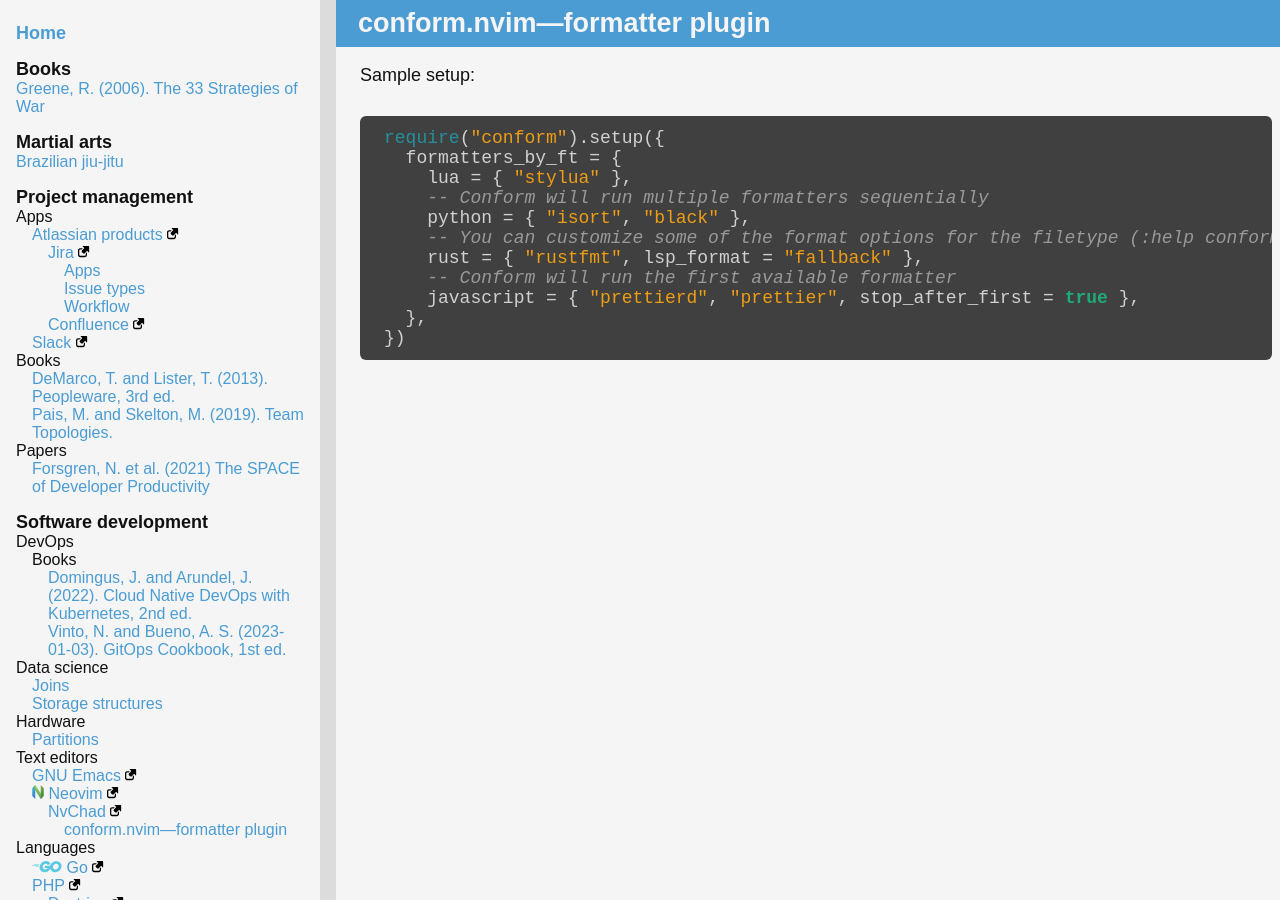
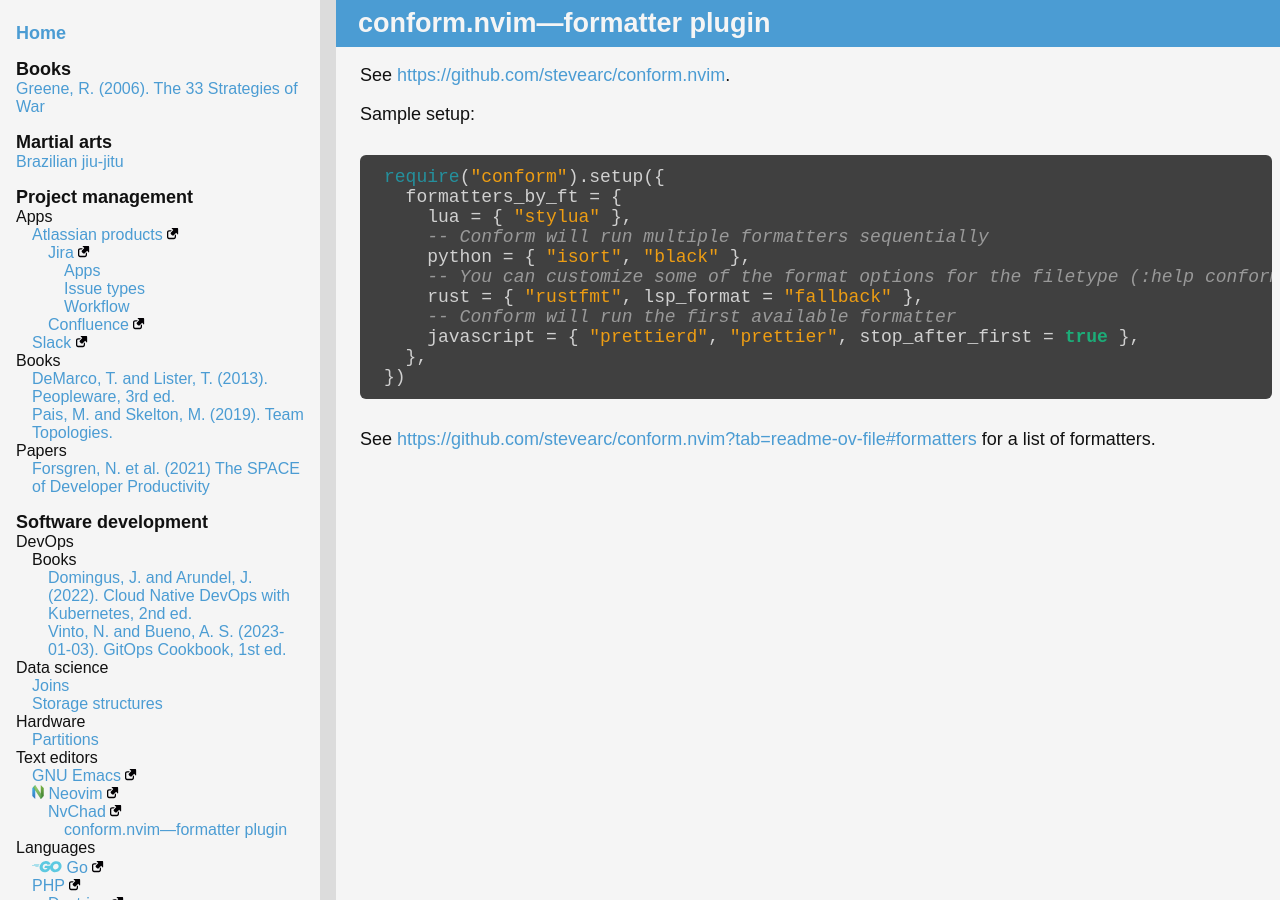
Before and after one commit to ganiulis/personal-notes, a Jekyll site: the page built from software-development/text-editors/neovim/nvchad/conform-nvim.md, in a window 1280 px wide and 900 px high. Built offline with Jekyll 4.4.1, drawn with Linux system fonts in a browser that asks for light colours; our own code applies the rules of GitHub Pages for plain Markdown files.

Commit message:
feat: Notes

````diff
--- a/software-development/text-editors/neovim/nvchad/conform-nvim.md
+++ b/software-development/text-editors/neovim/nvchad/conform-nvim.md
@@ -3,6 +3,8 @@ layout: default
 ---
 
 # conform.nvim—formatter plugin
+
+See <https://github.com/stevearc/conform.nvim>.
 
 Sample setup:
 
@@ -19,3 +21,5 @@ require("conform").setup({
   },
 })
 ```
+
+See <https://github.com/stevearc/conform.nvim?tab=readme-ov-file#formatters> for a list of formatters.
````
